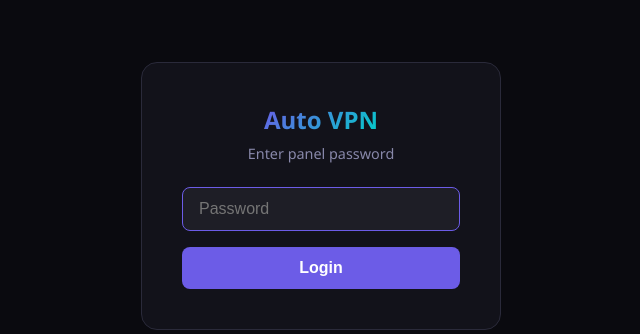
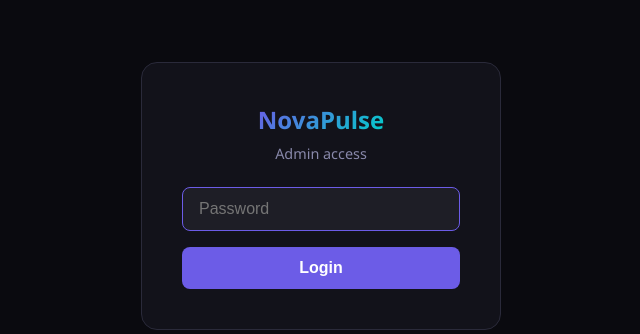
Before and after one commit to paradoxcalm/auto-vpn-system, a Flask app: page /login in a window 1280 px wide. Shown: the part 204-538 px from the top of the page, without its empty margins (319-959 px from the left). Run offline with Flask 3, Linux system fonts and the light colour scheme; parts of the project's set-up code (start-up, migrations or seed data) failed here and were passed over.

Commit message:
Fix login: stable secret_key across workers, rebrand to NovaPulse
- secret_key now derived from API_KEY instead of random per worker
- Renamed all "Auto VPN" references to "NovaPulse" in login and dashboard

Co-Authored-By: Claude Opus 4.6 <noreply@anthropic.com>

```diff
--- a/web/app.py
+++ b/web/app.py
@@ -15,7 +15,9 @@ from functools import wraps
 from flask import Flask, request, jsonify, render_template, abort, session, redirect, url_for
 
 app = Flask(__name__)
-app.secret_key = os.environ.get("SECRET_KEY", secrets.token_urlsafe(32))
+# Secret key MUST be stable across workers — read from env or derive from API_KEY
+_api = os.environ.get("API_KEY", "")
+app.secret_key = os.environ.get("SECRET_KEY", hashlib.sha256(_api.encode()).hexdigest() if _api else secrets.token_urlsafe(32))
 
 DATA_DIR = Path(os.environ.get("DATA_DIR", "/opt/auto-vpn-panel/data"))
 DATA_DIR.mkdir(parents=True, exist_ok=True)
--- a/web/templates/index.html
+++ b/web/templates/index.html
@@ -3,7 +3,7 @@
 <head>
     <meta charset="UTF-8">
     <meta name="viewport" content="width=device-width, initial-scale=1.0">
-    <title>Auto VPN — Servers</title>
+    <title>NovaPulse — Dashboard</title>
     <style>
         * { margin: 0; padding: 0; box-sizing: border-box; }
 
@@ -328,7 +328,7 @@
 
 <div class="header">
     <a href="/logout" style="position:absolute;top:16px;right:20px;color:#8888aa;font-size:0.85em;text-decoration:none;">Logout</a>
-    <h1><span>Auto VPN</span> Servers</h1>
+    <h1><span>NovaPulse</span> Dashboard</h1>
     <div class="stats">
         <div class="stat">
             <div class="stat-value">{{ total }}</div>
--- a/web/templates/login.html
+++ b/web/templates/login.html
@@ -3,7 +3,7 @@
 <head>
     <meta charset="UTF-8">
     <meta name="viewport" content="width=device-width, initial-scale=1.0">
-    <title>Auto VPN — Login</title>
+    <title>NovaPulse — Login</title>
     <style>
         * { margin: 0; padding: 0; box-sizing: border-box; }
         :root {
@@ -71,8 +71,8 @@
 </head>
 <body>
     <div class="login-box">
-        <h1><span>Auto VPN</span></h1>
-        <p class="subtitle">Enter panel password</p>
+        <h1><span>NovaPulse</span></h1>
+        <p class="subtitle">Admin access</p>
         {% if error %}
         <p class="error">{{ error }}</p>
         {% endif %}
```
